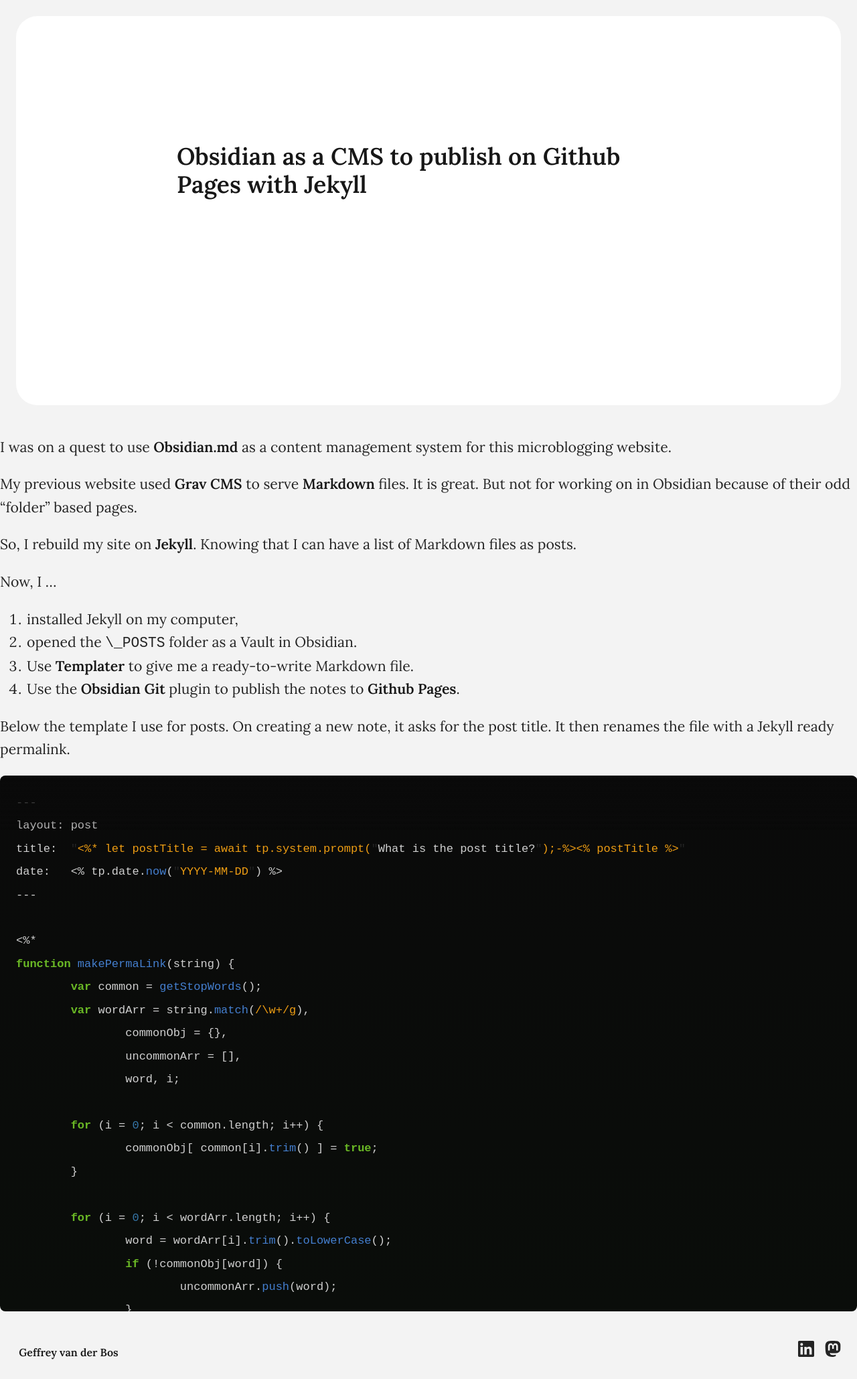
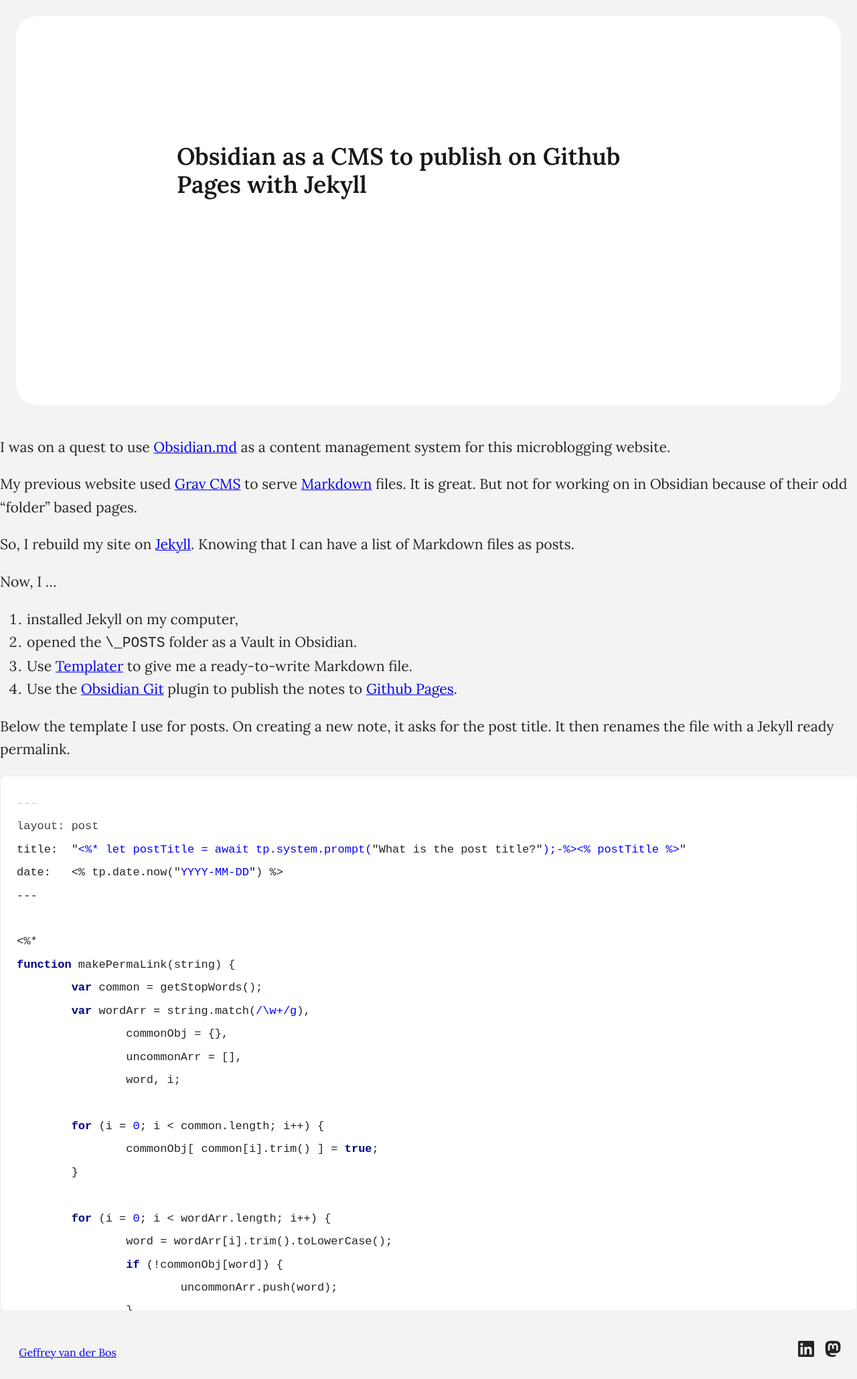
Before and after one commit to Geffreyvanderbos/_archiveblog, a Jekyll site: the page built from _posts/2023-01-15-obsidian-cms-publish-github-pages-jekyll.md, in a window 1280 px wide. Shown: the whole page at 67% size. Built offline with Jekyll 4.4.1, drawn with Linux system fonts in a browser that asks for light colours.

Commit message:
Changed the code syntax colours to match white theme

```diff
--- a/assets/code.css
+++ b/assets/code.css
@@ -14,84 +14,63 @@
   right: 1px;
   top: 1px;
   border-radius: 8px 8px 0 0;
-  background: linear-gradient(180deg, #0A0A0A 0%, rgba(10, 13, 10,0) 100%);
+  background: linear-gradient(180deg, #fff 0%, rgba(10, 13, 10,0) 100%);
 }
 .highlight pre {
   position: relative;
-  background: linear-gradient(180deg, #0A0A0A 0%, #0a0d0a 100%);
+  background: linear-gradient(180deg, #fff 0%, #fff 100%);
   padding: 1.5rem;
   box-shadow: 0px 0px 0px 1px rgba(255, 255, 255, 0.12);
   overflow: scroll;
   border-radius: 8px;
   max-height: 800px;
   font-size: 80%;
+  border: 1px solid #ebebeb;
 }
-.highlight .hll { background-color: #404040 }
-.highlight .c { color: #999999; font-style: italic } /* Comment */
+
+.highlight .hll { background-color: #ffffcc }
+.highlight .c { color: #008800; font-style: italic } /* Comment */
 .highlight .err { color: #a61717; background-color: #e3d2d2 } /* Error */
-.highlight .g { color: #d0d0d0 } /* Generic */
-.highlight .k { color: #6ab825; font-weight: bold } /* Keyword */
-.highlight .l { color: #d0d0d0 } /* Literal */
-.highlight .n { color: #d0d0d0 } /* Name */
-.highlight .o { color: #d0d0d0 } /* Operator */
-.highlight .x { color: #d0d0d0 } /* Other */
-.highlight .p { color: #d0d0d0 } /* Punctuation */
-.highlight .cm { color: #999999; font-style: italic } /* Comment.Multiline */
-.highlight .cp { color: #cd2828; font-weight: bold } /* Comment.Preproc */
-.highlight .c1 { color: #999999; font-style: italic } /* Comment.Single */
-.highlight .cs { color: #e50808; font-weight: bold; background-color: #520000 } /* Comment.Special */
-.highlight .gd { color: #d22323 } /* Generic.Deleted */
-.highlight .ge { color: #d0d0d0; font-style: italic } /* Generic.Emph */
-.highlight .gr { color: #d22323 } /* Generic.Error */
-.highlight .gh { color: #ffffff; font-weight: bold } /* Generic.Heading */
-.highlight .gi { color: #589819 } /* Generic.Inserted */
-.highlight .go { color: #cccccc } /* Generic.Output */
-.highlight .gp { color: #aaaaaa } /* Generic.Prompt */
-.highlight .gs { color: #d0d0d0; font-weight: bold } /* Generic.Strong */
-.highlight .gu { color: #ffffff; text-decoration: underline } /* Generic.Subheading */
-.highlight .gt { color: #d22323 } /* Generic.Traceback */
-.highlight .kc { color: #6ab825; font-weight: bold } /* Keyword.Constant */
-.highlight .kd { color: #6ab825; font-weight: bold } /* Keyword.Declaration */
-.highlight .kn { color: #6ab825; font-weight: bold } /* Keyword.Namespace */
-.highlight .kp { color: #6ab825 } /* Keyword.Pseudo */
-.highlight .kr { color: #6ab825; font-weight: bold } /* Keyword.Reserved */
-.highlight .kt { color: #6ab825; font-weight: bold } /* Keyword.Type */
-.highlight .ld { color: #d0d0d0 } /* Literal.Date */
-.highlight .m { color: #3677a9 } /* Literal.Number */
-.highlight .s { color: #ed9d13 } /* Literal.String */
-.highlight .na { color: #bbbbbb } /* Name.Attribute */
-.highlight .nb { color: #24909d } /* Name.Builtin */
-.highlight .nc { color: #447fcf; text-decoration: underline } /* Name.Class */
-.highlight .no { color: #40ffff } /* Name.Constant */
-.highlight .nd { color: #ffa500 } /* Name.Decorator */
-.highlight .ni { color: #d0d0d0 } /* Name.Entity */
-.highlight .ne { color: #bbbbbb } /* Name.Exception */
-.highlight .nf { color: #447fcf } /* Name.Function */
-.highlight .nl { color: #d0d0d0 } /* Name.Label */
-.highlight .nn { color: #447fcf; text-decoration: underline } /* Name.Namespace */
-.highlight .nx { color: #d0d0d0 } /* Name.Other */
-.highlight .py { color: #d0d0d0 } /* Name.Property */
-.highlight .nt { color: #6ab825; font-weight: bold } /* Name.Tag */
-.highlight .nv { color: #40ffff } /* Name.Variable */
-.highlight .ow { color: #6ab825; font-weight: bold } /* Operator.Word */
-.highlight .w { color: #666666 } /* Text.Whitespace */
-.highlight .mf { color: #3677a9 } /* Literal.Number.Float */
-.highlight .mh { color: #3677a9 } /* Literal.Number.Hex */
-.highlight .mi { color: #3677a9 } /* Literal.Number.Integer */
-.highlight .mo { color: #3677a9 } /* Literal.Number.Oct */
-.highlight .sb { color: #ed9d13 } /* Literal.String.Backtick */
-.highlight .sc { color: #ed9d13 } /* Literal.String.Char */
-.highlight .sd { color: #ed9d13 } /* Literal.String.Doc */
-.highlight .s2 { color: #ed9d13 } /* Literal.String.Double */
-.highlight .se { color: #ed9d13 } /* Literal.String.Escape */
-.highlight .sh { color: #ed9d13 } /* Literal.String.Heredoc */
-.highlight .si { color: #ed9d13 } /* Literal.String.Interpol */
-.highlight .sx { color: #ffa500 } /* Literal.String.Other */
-.highlight .sr { color: #ed9d13 } /* Literal.String.Regex */
-.highlight .s1 { color: #ed9d13 } /* Literal.String.Single */
-.highlight .ss { color: #ed9d13 } /* Literal.String.Symbol */
-.highlight .bp { color: #24909d } /* Name.Builtin.Pseudo */
-.highlight .vc { color: #40ffff } /* Name.Variable.Class */
-.highlight .vg { color: #40ffff } /* Name.Variable.Global */
-.highlight .vi { color: #40ffff } /* Name.Variable.Instance */
-.highlight .il { color: #3677a9 } /* Literal.Number.Integer.Long */
+.highlight .k { color: #000080; font-weight: bold } /* Keyword */
+.highlight .cm { color: #008800; font-style: italic } /* Comment.Multiline */
+.highlight .cp { color: #008080 } /* Comment.Preproc */
+.highlight .c1 { color: #008800; font-style: italic } /* Comment.Single */
+.highlight .cs { color: #008800; font-weight: bold } /* Comment.Special */
+.highlight .gd { color: #000000; background-color: #ffdddd } /* Generic.Deleted */
+.highlight .ge { font-style: italic } /* Generic.Emph */
+.highlight .gr { color: #aa0000 } /* Generic.Error */
+.highlight .gh { color: #999999 } /* Generic.Heading */
+.highlight .gi { color: #000000; background-color: #ddffdd } /* Generic.Inserted */
+.highlight .go { color: #888888 } /* Generic.Output */
+.highlight .gp { color: #555555 } /* Generic.Prompt */
+.highlight .gs { font-weight: bold } /* Generic.Strong */
+.highlight .gu { color: #aaaaaa } /* Generic.Subheading */
+.highlight .gt { color: #aa0000 } /* Generic.Traceback */
+.highlight .kc { color: #000080; font-weight: bold } /* Keyword.Constant */
+.highlight .kd { color: #000080; font-weight: bold } /* Keyword.Declaration */
+.highlight .kn { color: #000080; font-weight: bold } /* Keyword.Namespace */
+.highlight .kp { color: #000080; font-weight: bold } /* Keyword.Pseudo */
+.highlight .kr { color: #000080; font-weight: bold } /* Keyword.Reserved */
+.highlight .kt { color: #000080; font-weight: bold } /* Keyword.Type */
+.highlight .m { color: #0000FF } /* Literal.Number */
+.highlight .s { color: #0000FF } /* Literal.String */
+.highlight .na { color: #FF0000 } /* Name.Attribute */
+.highlight .nt { color: #000080; font-weight: bold } /* Name.Tag */
+.highlight .ow { font-weight: bold } /* Operator.Word */
+.highlight .w { color: #bbbbbb } /* Text.Whitespace */
+.highlight .mf { color: #0000FF } /* Literal.Number.Float */
+.highlight .mh { color: #0000FF } /* Literal.Number.Hex */
+.highlight .mi { color: #0000FF } /* Literal.Number.Integer */
+.highlight .mo { color: #0000FF } /* Literal.Number.Oct */
+.highlight .sb { color: #0000FF } /* Literal.String.Backtick */
+.highlight .sc { color: #800080 } /* Literal.String.Char */
+.highlight .sd { color: #0000FF } /* Literal.String.Doc */
+.highlight .s2 { color: #0000FF } /* Literal.String.Double */
+.highlight .se { color: #0000FF } /* Literal.String.Escape */
+.highlight .sh { color: #0000FF } /* Literal.String.Heredoc */
+.highlight .si { color: #0000FF } /* Literal.String.Interpol */
+.highlight .sx { color: #0000FF } /* Literal.String.Other */
+.highlight .sr { color: #0000FF } /* Literal.String.Regex */
+.highlight .s1 { color: #0000FF } /* Literal.String.Single */
+.highlight .ss { color: #0000FF } /* Literal.String.Symbol */
+.highlight .il { color: #0000FF } /* Literal.Number.Integer.Long */
--- a/assets/main.css
+++ b/assets/main.css
@@ -123,11 +123,19 @@ sup, sub {
 }
 
 a {
-  color: var(--accented-font-color);
-  font-weight: 700;
+  text-decoration: underline;
+  transition: border .064s cubic-bezier(0.37, 0, 0.63, 1);
+  text-decoration-thickness: 1px;
+}
+
+a:hover {
+  cursor: default;
+  color: #2f2fe4;
   text-decoration: none;
-  transition: border .064s cubic-bezier(0.37, 0, 0.63, 1);
 }
+
+:link { color: #0000EE; }
+:visited { color: #551A8B; }
 
 article a, #modal--content a {
   border-bottom: 1px solid rgba(255,255,255,0.3);
@@ -460,7 +468,7 @@ article> hr:last-child {
 }
 
 article code.highlighter-rouge {
-  background-color: hsl(0, 0%, 10%);
+  background-color: hsl(0, 0%, 95%);
   border-radius: 0.3em;
   padding: 2px 6px;
   white-space: nowrap;
```
